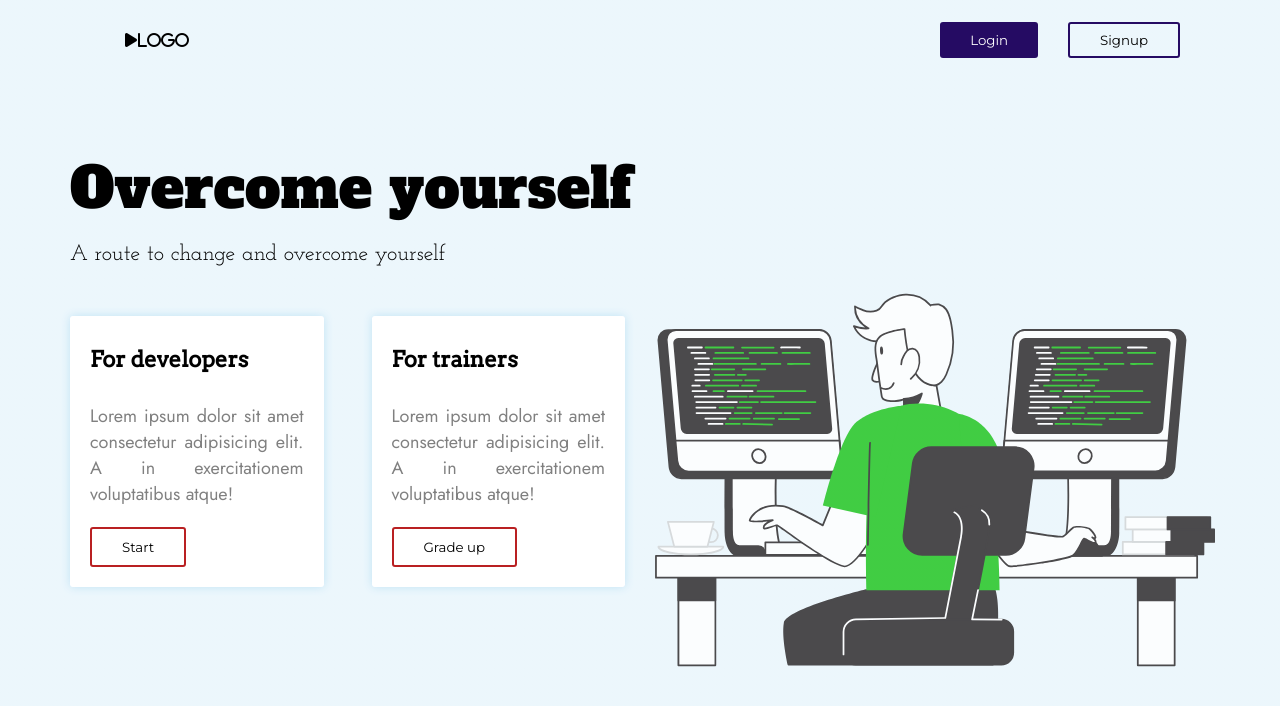
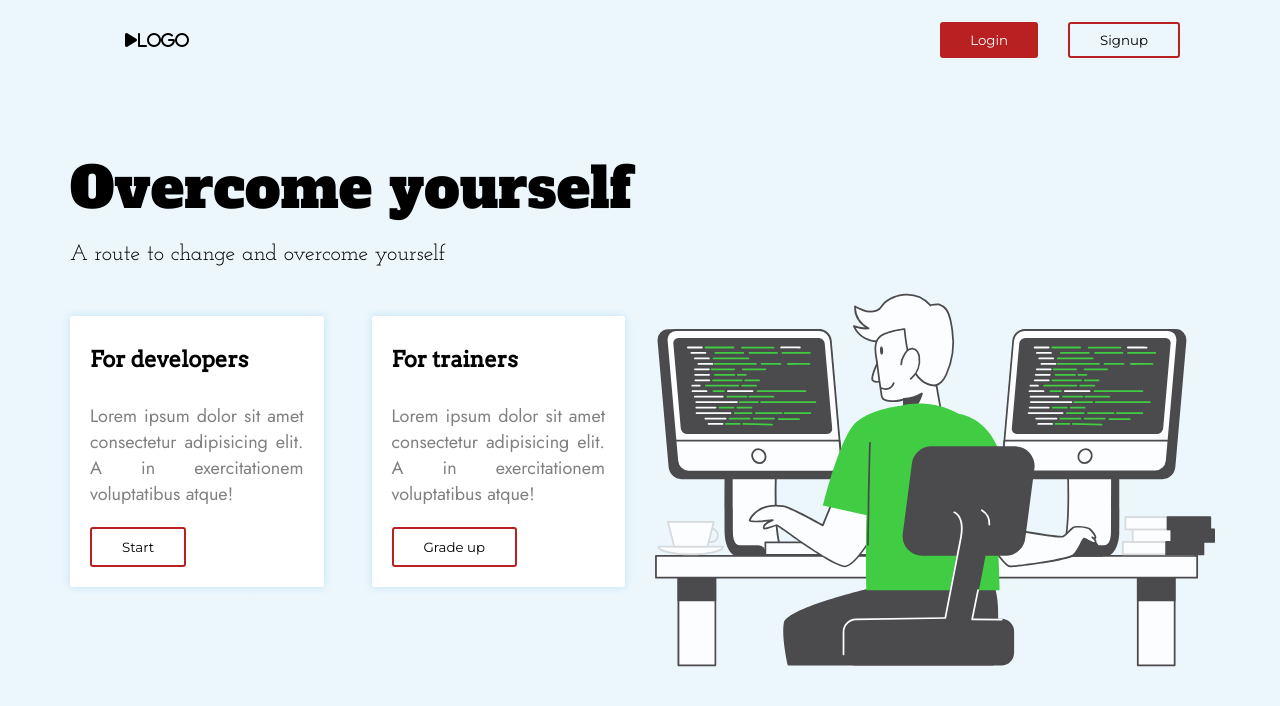
Before and after one commit to draco-git/skillenza_personal, a React (Create React App) app: page / in a window 1280 px wide. Shown: the top 706 px of the page. Built offline with nearby package versions, Linux system fonts and the light colour scheme.

Commit message:
commit on branch1

```diff
--- a/package.json
+++ b/package.json
@@ -8,6 +8,7 @@
     "@testing-library/user-event": "^13.5.0",
     "react": "^18.1.0",
     "react-dom": "^18.1.0",
+    "react-script": "^2.0.5",
     "react-scripts": "5.0.1",
     "web-vitals": "^2.1.4"
   },
--- a/src/components/navbar/navbar.css
+++ b/src/components/navbar/navbar.css
@@ -24,7 +24,7 @@
 
 .nav-buttons > button {
   padding: 8px 30px;
-  background: #250b63;
+  background: #b92022;
   border: none;
   border-radius: 3px;
   margin-right: 30px;
@@ -38,12 +38,12 @@
 .nav-buttons > button:nth-child(2) {
   margin-right: 100px;
   background: transparent;
-  border: 2px solid #250b63;
+  border: 2px solid #b92022;
   color: black;
 }
 
 .nav-buttons > button:hover {
-  box-shadow: 0 0 3px #250b63;
+  box-shadow: 0 0 3px #b92022;
 }
 
 .nav-buttons > button:focus {
```
Also changed, not shown: 1 other file (tests, documents, lock files or other folders).
